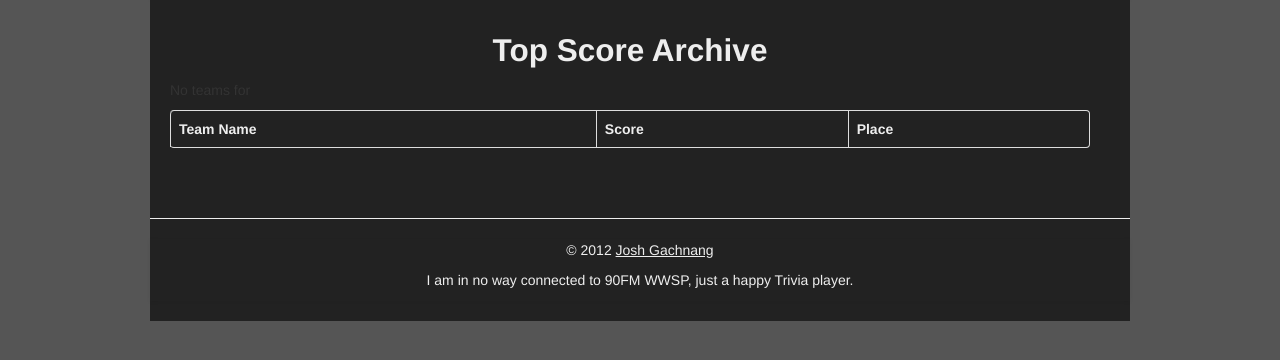
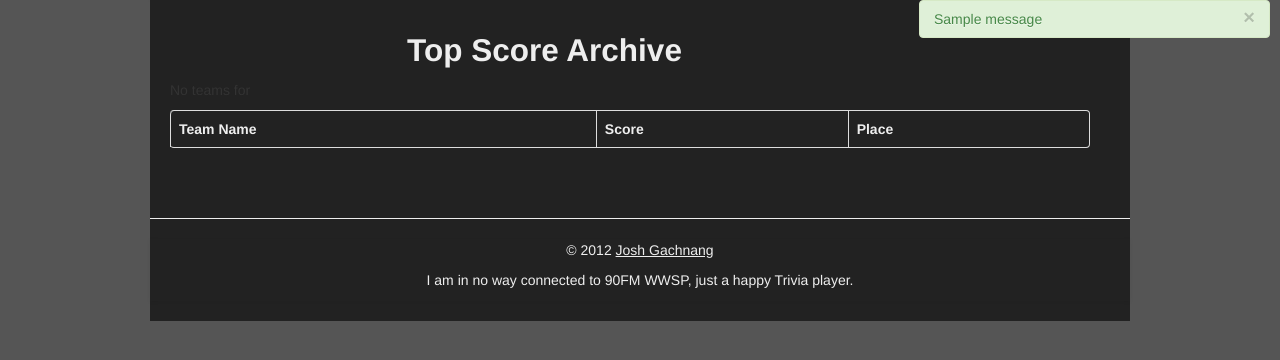
Before and after one commit to joshgachnang/90fm_trivia_stats, a Django app: page /archive/ in a window 1280 px wide. Shown: the part 43-403 px from the top of the page. Run offline with Django 3.2, Linux system fonts and the light colour scheme; tables that the repository leaves empty hold one stand-in row (values such as "Sample post"); one stand-in notice (Sample message) is shown; lists and menus that the app fills with data are empty; parts of the project's set-up code (start-up, migrations or seed data) failed here and were passed over; some libraries are stand-ins or nearby versions.

Commit message:
Adding notification alerts.

```diff
--- a/trivia_stats/static/css/trivia_stats.css
+++ b/trivia_stats/static/css/trivia_stats.css
@@ -430,3 +430,10 @@ h2 {
     padding-top:40px;
     font-weight:bold;
 }
+
+/*Notifications*/
+.alert {
+    float:right;
+    margin-right:10px;
+    width:300px;
+}
--- a/trivia_stats/static/js/triviastats.js
+++ b/trivia_stats/static/js/triviastats.js
@@ -1,11 +1,12 @@
 function homepage_init() {
+    var now, trivia_start;
 //    Placeholder fix for IE9.
     $('input, textarea').placeholder();
     // Set up countdown/countup widget
-    var now = Date.now();
+    now = Date.now();
 //    var now = new Date(2013, 3, 19, 19, 0, 0, 0);
     // Month is 3 because Javascript has Jan = 0..
-    var trivia_start = new Date(2013, 3, 19, 18, 0, 0, 0);
+    trivia_start = new Date(2013, 3, 19, 18, 0, 0, 0);
 //    console.log("Now: ", now, " Trivia Start: ", trivia_start);
     if (now < trivia_start) {
 //        console.log("Not trivia time yet!");
--- a/website/templates/site_base.html
+++ b/website/templates/site_base.html
@@ -32,6 +32,16 @@
         </ul>
     </div>
 </div>
+<div id="messages">
+    {% if messages %}
+        {% for message in messages %}
+            <div class="alert alert-{{message.tags}}">
+                <a class="close" data-dismiss="alert">×</a>
+                {{message}}
+            </div>
+        {% endfor %}
+    {% endif %}
+</div>
 <div class="container-fluid body" id="body">
         {% block body %}{% endblock %}
 </div>
```
